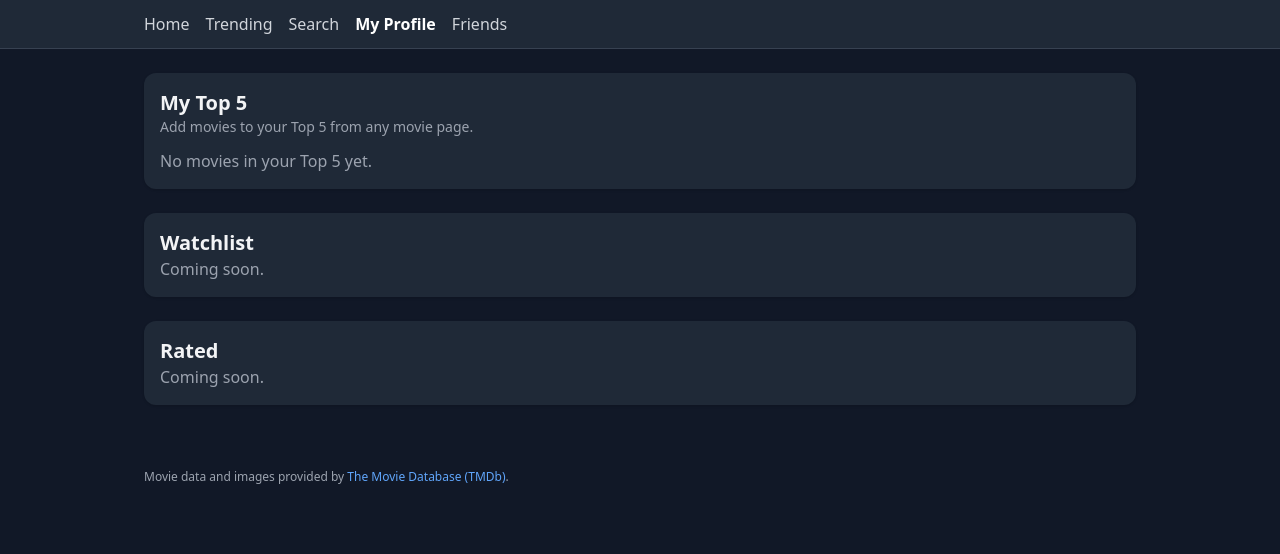
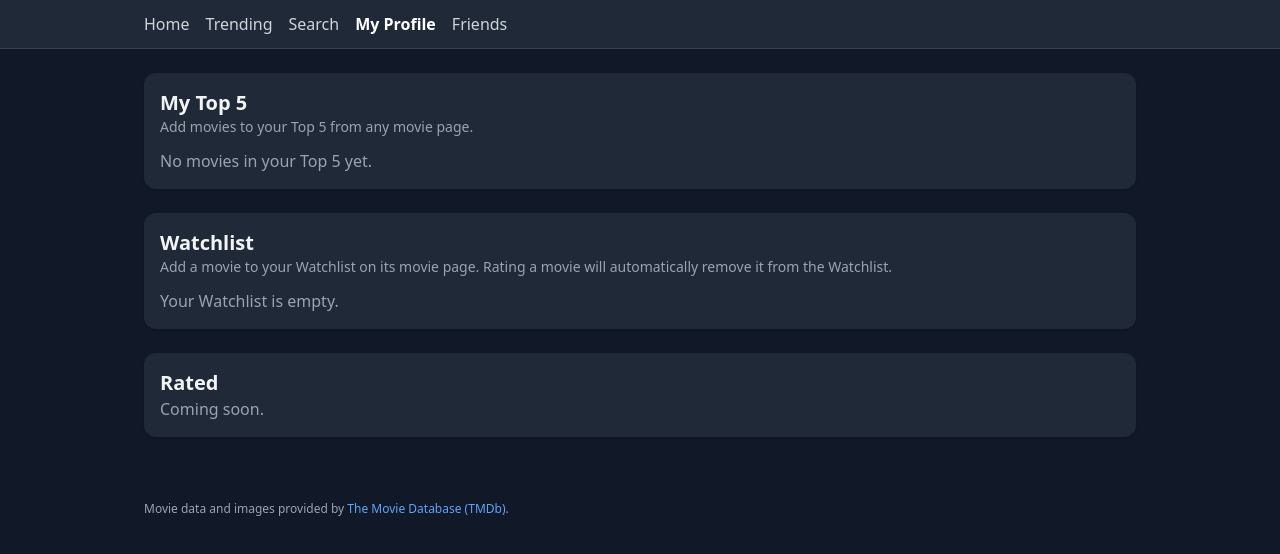
Before and after one commit to krantzkiduece/moviestwo, a Next.js app: page /profile/me in a window 1280 px wide. Shown: the top 554 px of the page. Built offline with nearby package versions, Linux system fonts and the light colour scheme.

Commit message:
Update page.tsx

```diff
--- a/src/app/profile/me/page.tsx
+++ b/src/app/profile/me/page.tsx
@@ -1,5 +1,6 @@
 // src/app/profile/me/page.tsx
 import TopFiveGallery from "../../../components/TopFiveGallery";
+import WatchlistGallery from "../../../components/WatchlistGallery";
 
 export default function MyProfilePage() {
   return (
@@ -14,7 +15,10 @@ export default function MyProfilePage() {
 
       <section className="card">
         <h2 className="text-xl font-semibold">Watchlist</h2>
-        <p className="text-gray-400">Coming soon.</p>
+        <p className="text-gray-400 text-sm mb-3">
+          Add a movie to your Watchlist on its movie page. Rating a movie will automatically remove it from the Watchlist.
+        </p>
+        <WatchlistGallery />
       </section>
 
       <section className="card">
```
